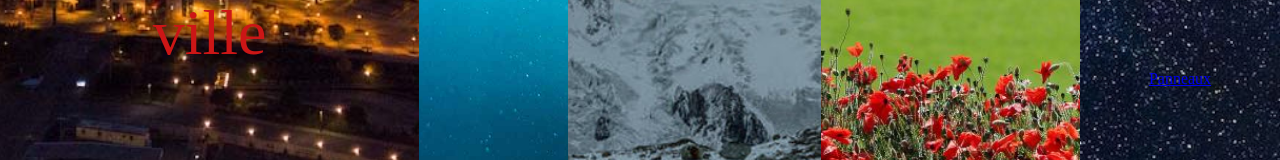
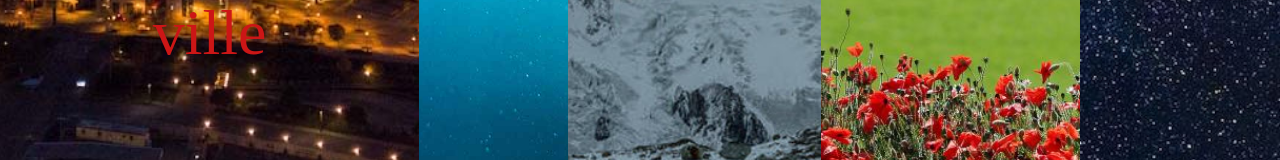
Before and after one commit to CARROTThomas/carrotthomas.github.io, a plain HTML site: page panneaux/index.html in a window 1280 px wide. Shown: the part 567-727 px from the top of the page. Drawn offline with Linux system fonts and the light colour scheme.

Commit message:
Update index.html

```diff
--- a/panneaux/index.html
+++ b/panneaux/index.html
@@ -28,7 +28,7 @@
         </div>
         <div class="panneau paysage5">
             <div class="pictureProfil"></div>
-            <a href="/panneaux">Panneaux</a>
+            <span class="titreB">espace</span>
         </div>
     </div>
 
```
